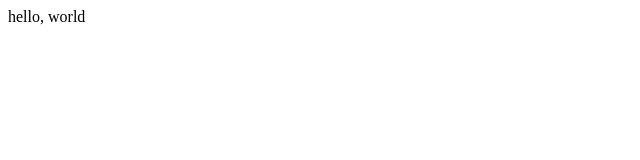
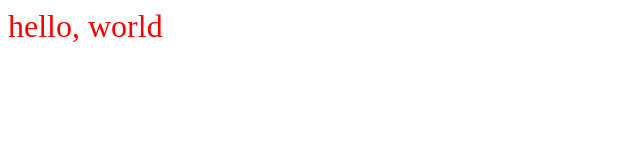
Before and after one commit to tom0123/tom0123.github.io, a plain HTML site: page index.html in a window 1280 px wide. Shown: the whole page, without its empty margins (0-640 px from the left). Drawn offline with Linux system fonts and the light colour scheme.

Commit message:
Update index.html

```diff
--- a/index.html
+++ b/index.html
@@ -1,7 +1,10 @@
 <html>
   <head>
     <style>
-
+      div {
+        font-size:32px;
+        color:red;
+      }
     </style>
   </head>
   <body>
```
